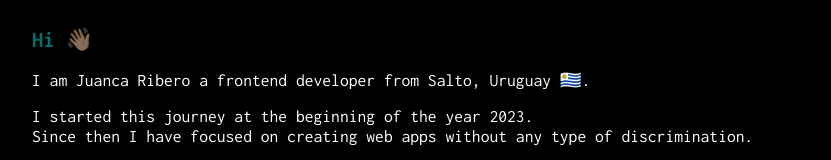
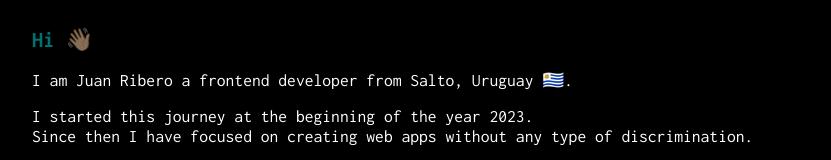
Before and after one commit to riberojuanca/juancaribero, a Next.js app: page / in a window 1280 px wide. Shown: the part 134-294 px from the top of the page, without its empty margins (224-1055 px from the left). Built offline with nearby package versions, Linux system fonts and the light colour scheme.

Commit message:
Name was changed

```diff
--- a/app/page.jsx
+++ b/app/page.jsx
@@ -42,7 +42,7 @@ function page() {
                 <h2 className="title-section">Hi 👋🏼</h2>
                 <div className="body-section">
                   <p>
-                    I am Juanca Ribero a frontend developer from Salto, Uruguay
+                    I am Juan Ribero a frontend developer from Salto, Uruguay
                     🇺🇾.
                   </p>
                   <p>
```
